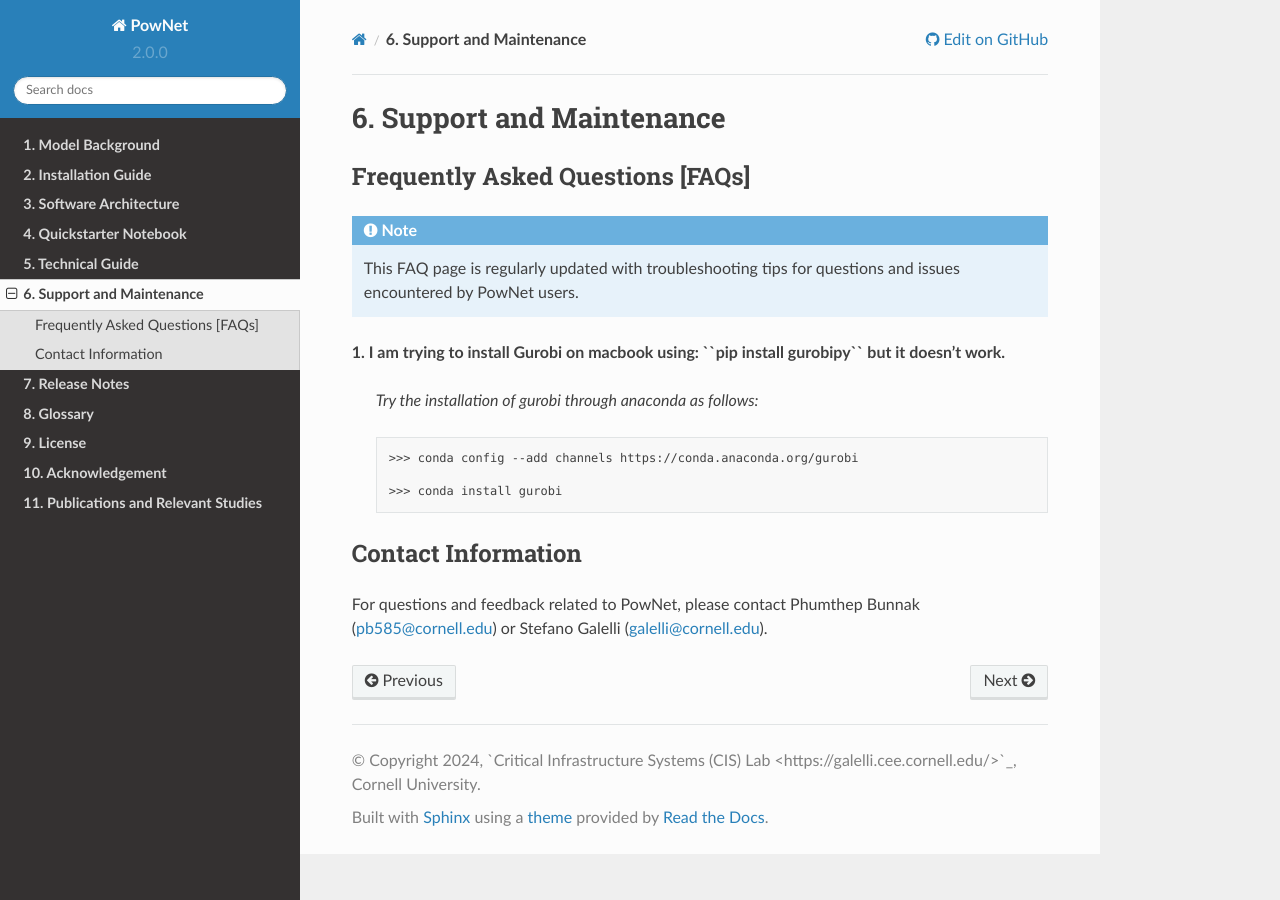
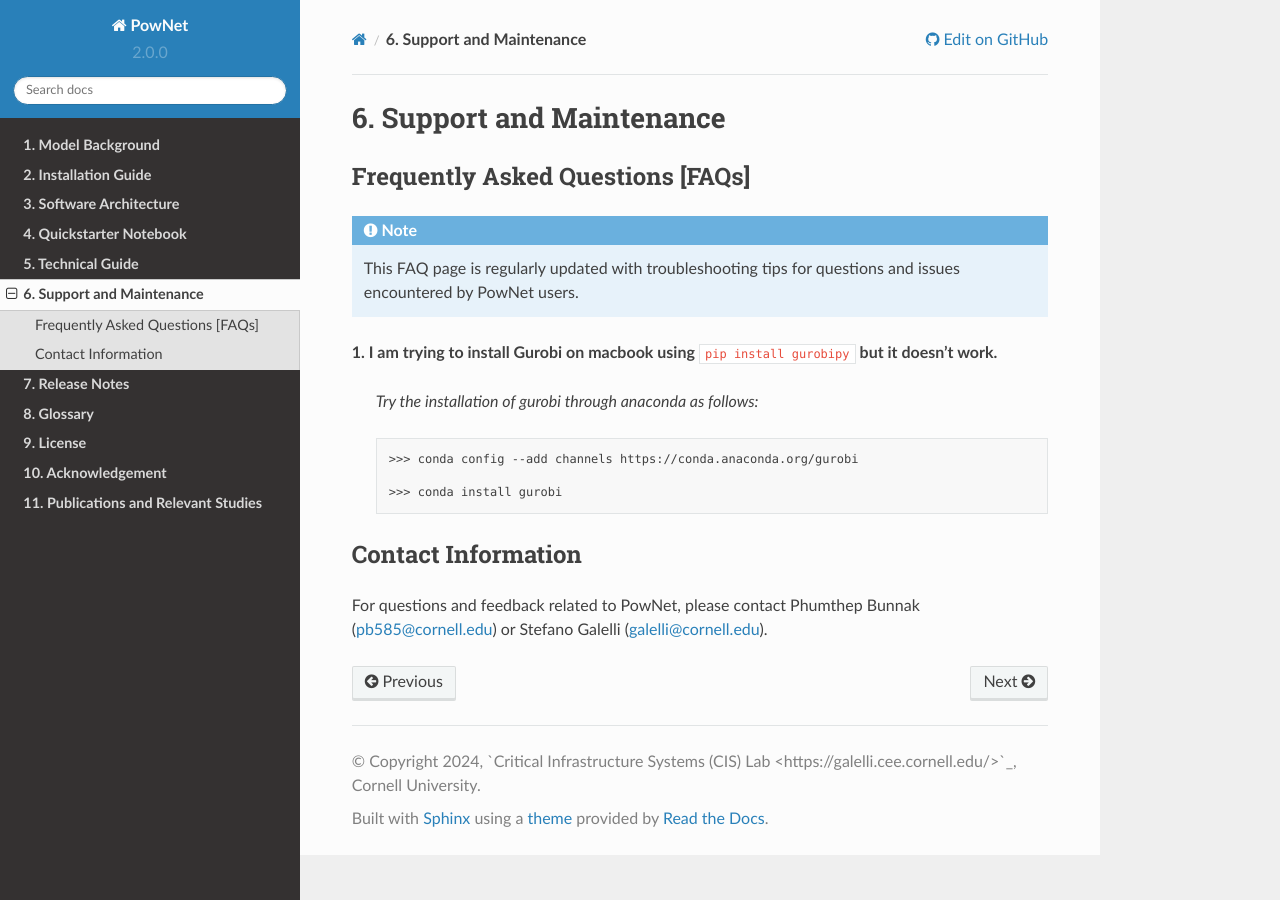
Before and after one commit to HishamEldardiry/PowNet_Documentation, a Sphinx documentation site: the page built from docs/source/pages/support.rst, in a window 1280 px wide. Built offline with Sphinx 7.4.7 and the Read the Docs theme 2.0.0, drawn with Linux system fonts in a browser that asks for light colours.

```diff
--- a/docs/source/pages/support.rst
+++ b/docs/source/pages/support.rst
@@ -8,7 +8,7 @@ Frequently Asked Questions [FAQs]
 
    This FAQ page is regularly updated with troubleshooting tips for questions and issues encountered by PowNet users.
 
-**1. I am trying to install Gurobi on macbook using: ``pip install gurobipy`` but it doesn't work.**
+**1. I am trying to install Gurobi on macbook using** ``pip install gurobipy`` **but it doesn't work.**
 
   *Try the installation of gurobi through anaconda as follows:*
 
```
